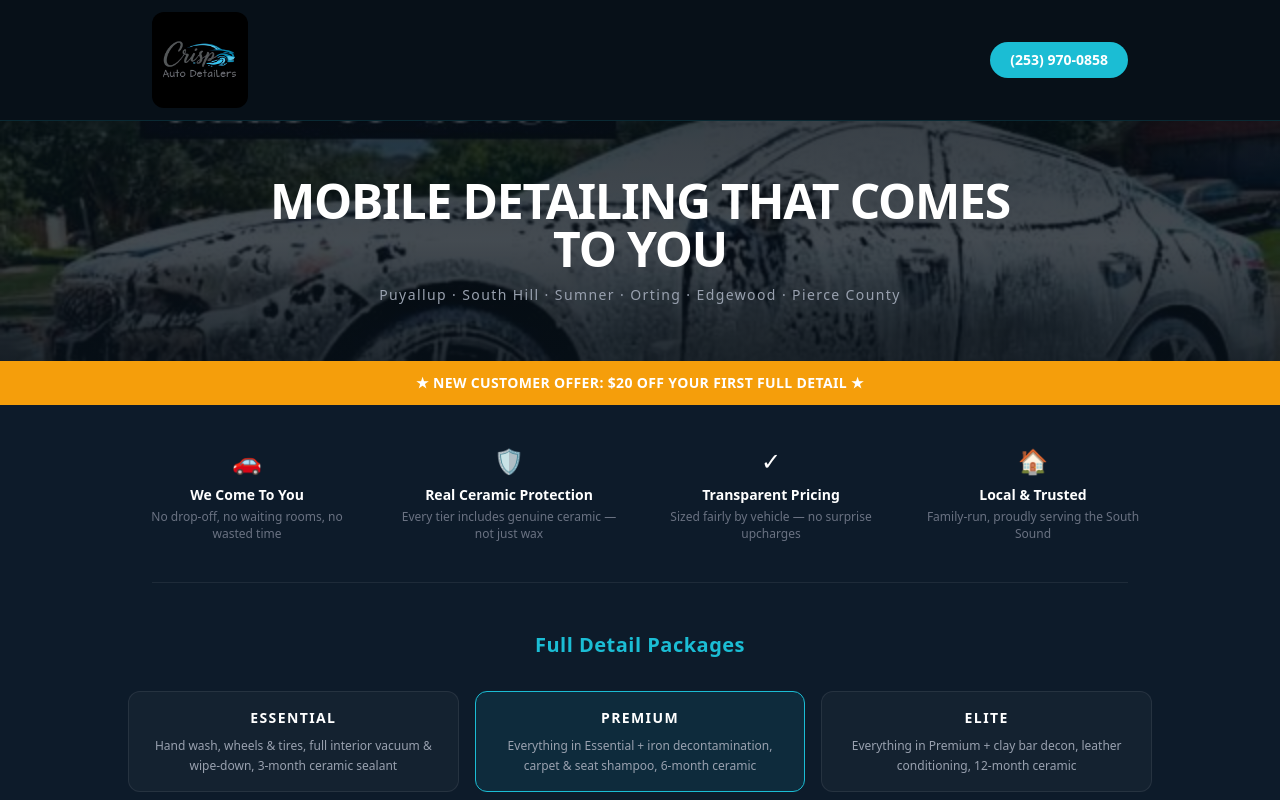
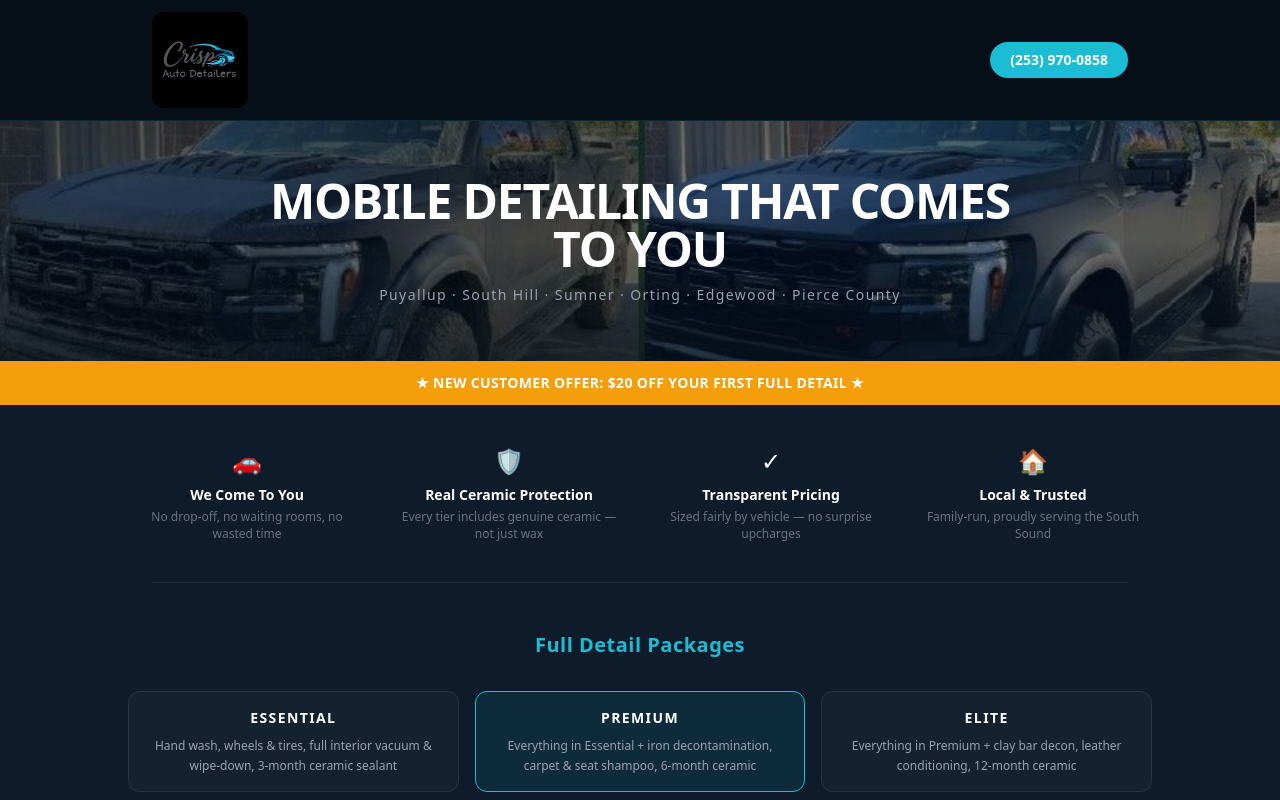
Before and after one commit to NobleLandCo/crispautodetailers, a Next.js app: page / in a window 1280 px wide. Shown: the top 800 px of the page. Built offline with nearby package versions, Linux system fonts and the light colour scheme.

Commit message:
Hero background: Raptor before/after at 80% opacity

```diff
--- a/src/app/page.tsx
+++ b/src/app/page.tsx
@@ -39,8 +39,8 @@ export default function Home() {
       {/* HERO */}
       <section className="relative text-center px-6 pt-14 pb-14" style={{ backgroundColor: NAVY_DARK }}>
         <div className="absolute inset-0 z-0">
-          <Image src="/hero-foam.jpg" alt="" fill className="object-cover object-center" style={{ opacity: 0.45 }} />
-          <div className="absolute inset-0" style={{ background: `linear-gradient(to bottom, rgba(7,16,24,0.55) 0%, rgba(7,16,24,0.45) 50%, rgba(7,16,24,0.75) 100%)` }} />
+          <Image src="/ba-raptor.jpg" alt="" fill className="object-cover object-center" style={{ opacity: 0.8 }} />
+          <div className="absolute inset-0" style={{ background: `linear-gradient(to bottom, rgba(7,16,24,0.5) 0%, rgba(7,16,24,0.35) 50%, rgba(7,16,24,0.7) 100%)` }} />
         </div>
         <div className="relative z-10 max-w-3xl mx-auto">
           <h1 className="text-3xl md:text-5xl font-black text-white tracking-tight mb-3">
```
